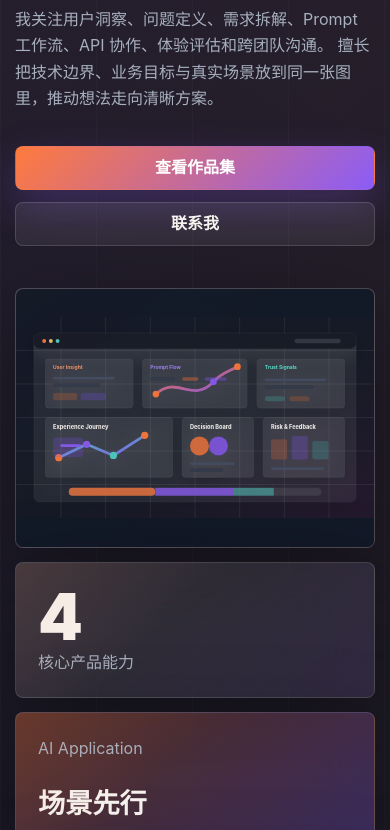
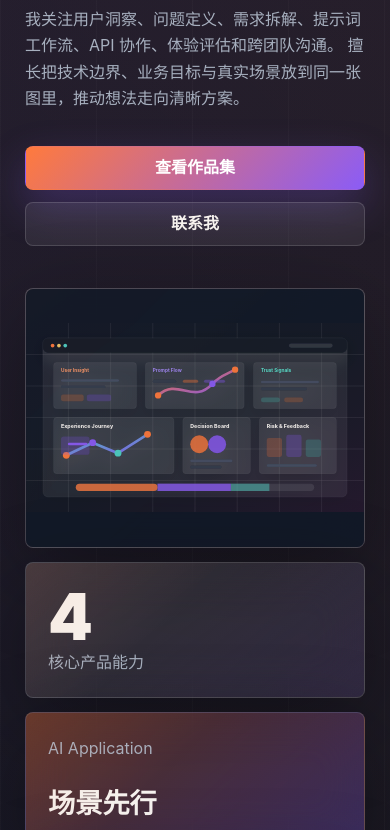
Before and after one commit to Shild-0040/ShieldZZZ-github.io, a plain HTML site: page index.html in a window 390 px wide. Shown: the part 280-1110 px from the top of the page. Drawn offline with Linux system fonts and the light colour scheme.

Commit message:
Add mobile responsive override

```diff
--- a/index.html
+++ b/index.html
@@ -9,6 +9,7 @@
     />
     <title>AI 产品经理个人作品集</title>
     <link rel="stylesheet" href="./styles.css" />
+    <link rel="stylesheet" href="./responsive.css" />
   </head>
   <body>
     <header class="site-header" data-header>
@@ -38,7 +39,7 @@
               <span>产品体验</span>
             </h1>
             <p class="hero-text">
-              我关注用户洞察、问题定义、需求拆解、Prompt 工作流、API 协作、体验评估和跨团队沟通。
+              我关注用户洞察、问题定义、需求拆解、提示词工作流、API 协作、体验评估和跨团队沟通。
               擅长把技术边界、业务目标与真实场景放到同一张图里，推动想法走向清晰方案。
             </p>
             <div class="hero-actions" aria-label="主要操作">
--- /dev/null
+++ b/responsive.css
@@ -0,0 +1,18 @@
+html,
+body {
+  overflow-x: hidden;
+}
+
+@media (max-width: 720px) {
+  .container {
+    width: min(calc(100% - 32px), 340px);
+  }
+
+  .hero-layout,
+  .hero-copy,
+  .hero-bento,
+  .bento-grid {
+    min-width: 0;
+    max-width: 100%;
+  }
+}
```
